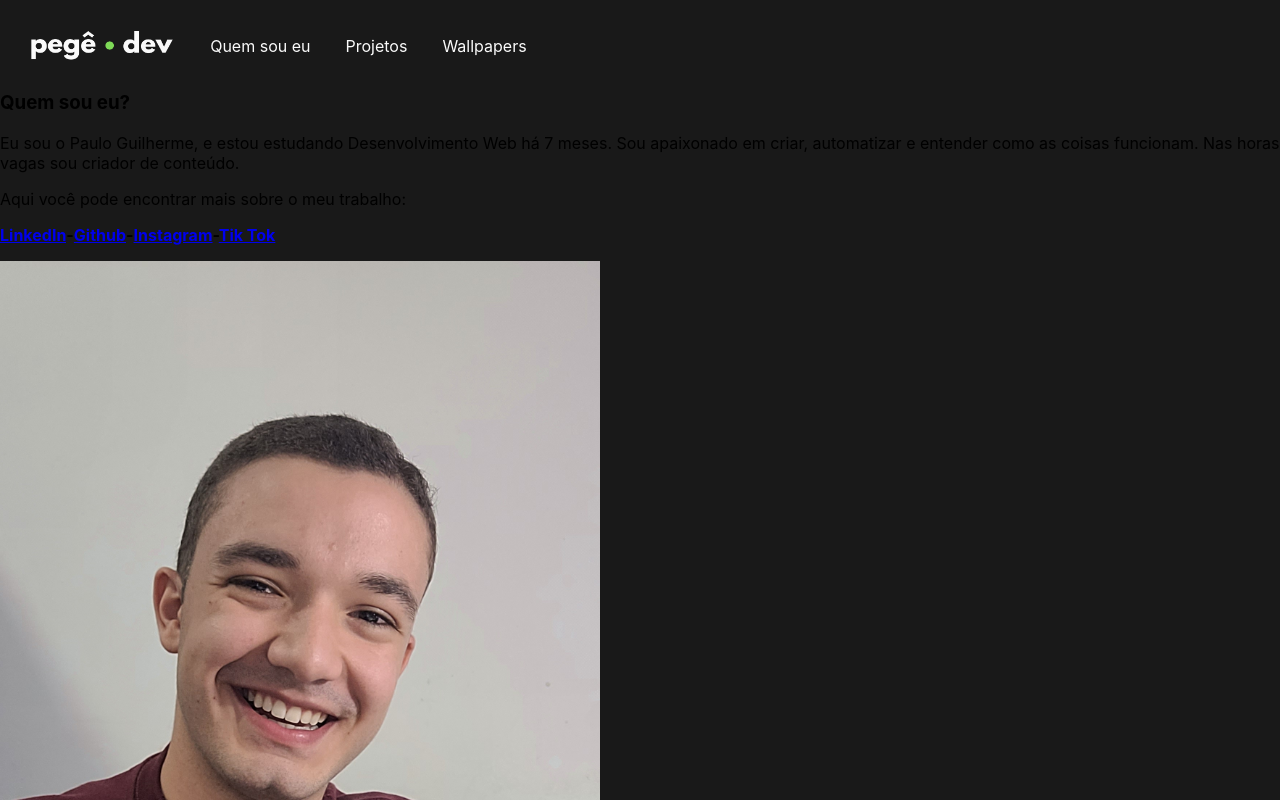
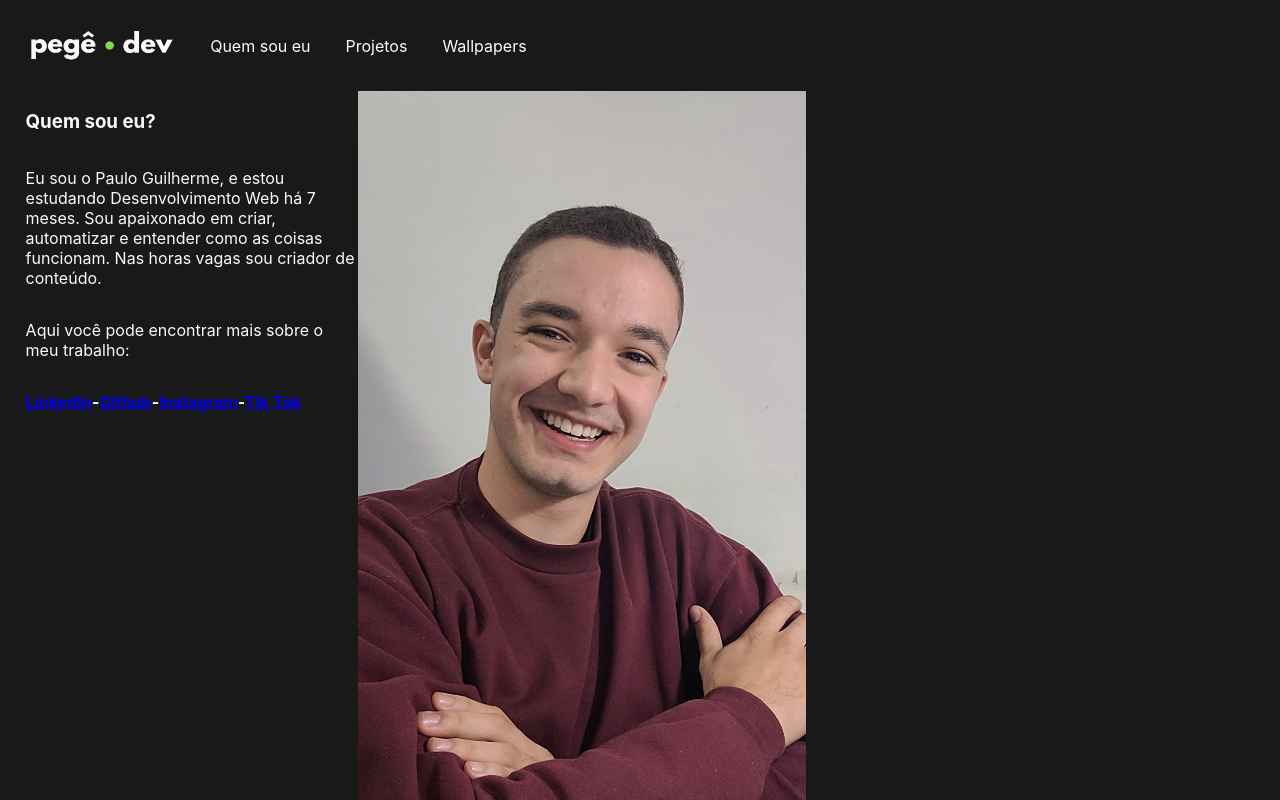
Before and after one commit to pguilhermef/pege-portfolio, a React (Create React App) app in the folder portfolio/: page / in a window 1280 px wide. Shown: the top 800 px of the page. Built offline with nearby package versions, Linux system fonts and the light colour scheme.

Commit message:
[Feature] Importa arquivo css no componente

```diff
--- a/portfolio/src/components/Home.jsx
+++ b/portfolio/src/components/Home.jsx
@@ -1,5 +1,6 @@
 import React, { Component } from 'react'
 import pegePhoto from '../images/pege-about-pic/pege-photo.jpg'
+import '../css/Home.css'
 
 export class Home extends Component {
   constructor(){
@@ -31,8 +32,8 @@ export class Home extends Component {
   render() {
     const { studiedDays } =  this.state
     return (
-      <main>
-        <div>
+      <main className='home'>
+        <div className='sobre-mim'>
           <h3>Quem sou eu?</h3>
 
           <p>Eu sou o Paulo Guilherme, e estou estudando Desenvolvimento Web há { studiedDays } meses. Sou apaixonado em criar, automatizar e entender como as coisas funcionam. Nas horas vagas sou criador de conteúdo.
@@ -53,7 +54,7 @@ export class Home extends Component {
           </p>
         </div>
         <div>
-          <img src={pegePhoto} alt='Foto de Paulo Guilherme Fidelis' width='600px'/>
+          <img src={pegePhoto} alt='Foto de Paulo Guilherme Fidelis' className='photo' />
         </div>
       </main>
     )
```
